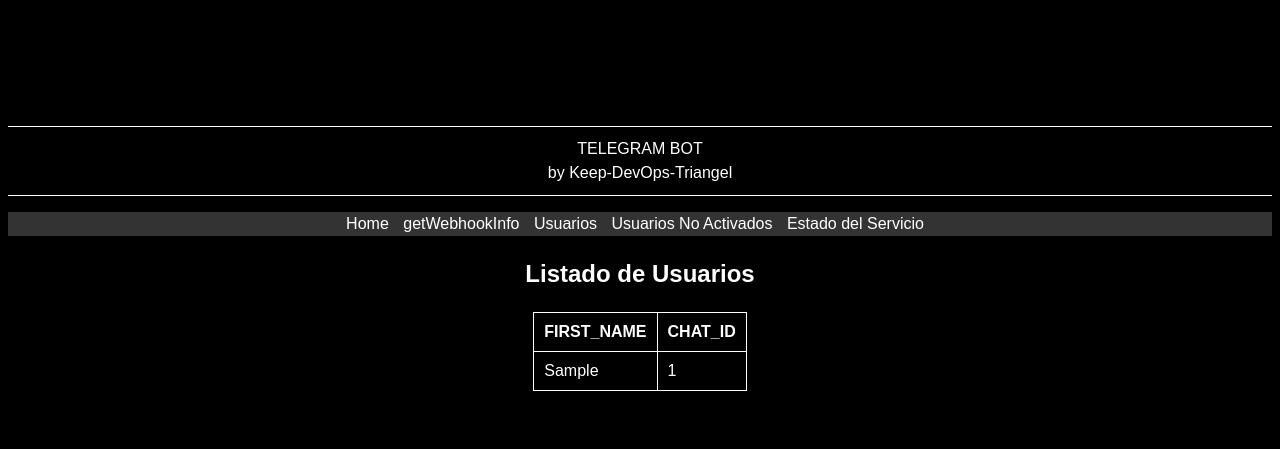
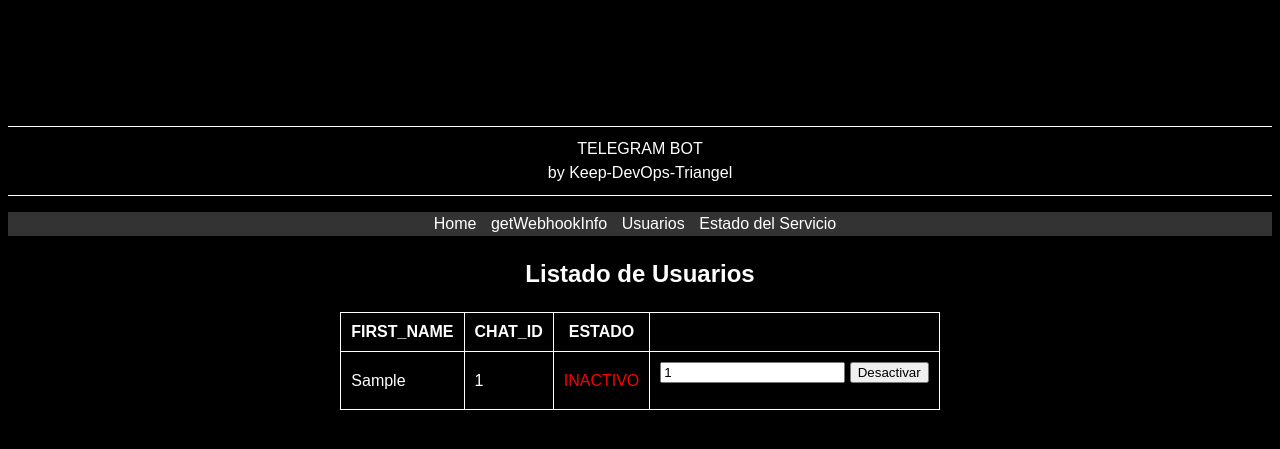
Before and after one commit to RafaTorices/bot-telegram-python, a Flask app: page /listado_usuarios in a window 1280 px wide. Shown: the top 449 px of the page. Run offline with Flask 3, Linux system fonts and the light colour scheme; tables that the repository leaves empty or names only in its code hold one stand-in row (values such as "Sample post").

Commit message:
activate users

```diff
--- a/src/app.py
+++ b/src/app.py
@@ -1,7 +1,7 @@
 
 from flask import Flask, request, render_template, url_for
 from application.servicio import Servicio
-from application.web import getWebhookInfo, listado_usuarios, estado_servicio, listado_usuarios_pendientes, activar_usuario
+from application.web import getWebhookInfo, listado_usuarios, estado_servicio, activar_usuario, desactivar_usuario
 
 app = Flask(__name__, template_folder='application/templates',
             static_folder='application/static')
@@ -29,14 +29,14 @@ def listado_usuarios_():
     return listado_usuarios()
 
 
-@app.route('/listado_usuarios_pendientes', methods=['GET'])
-def listado_usuarios_pendientes_():
-    return listado_usuarios_pendientes()
+@app.route('/activar_usuario', methods=['POST'])
+def activar_usuario_():
+    return activar_usuario(id)
 
 
-@app.route('/activar_usuario', methods=['POST'])
-def activar_usuario_():
-    return activar_usuario()
+@app.route('/desactivar_usuario', methods=['POST'])
+def desactivar_usuario_():
+    return desactivar_usuario(id)
 
 
 @app.route('/estado_servicio', methods=['POST', 'GET'])
@@ -48,8 +48,8 @@ if __name__ == "__main__":
     with app.test_request_context():
         home = url_for('index')
         listadousuarios = url_for('listado_usuarios_')
-        listadousuariospendientes = url_for('listado_usuarios_pendientes_')
         getwebhookinfo = url_for('getWebhookInfo_')
         estadoservicio = url_for('estado_servicio_')
         activarusuario = url_for('activar_usuario_')
+        desactivarusuario = url_for('desactivar_usuario_')
     app.run()
--- a/src/application/templates/home.html
+++ b/src/application/templates/home.html
@@ -22,7 +22,6 @@
         <li><a href="{{ url_for('index') }}">Home</a></li>
         <li><a href="{{ url_for('getWebhookInfo_') }}">getWebhookInfo</a></li>
         <li><a href="{{ url_for('listado_usuarios_') }}">Usuarios</a></li>
-        <li><a href="{{ url_for('listado_usuarios_pendientes_') }}">Usuarios No Activados</a></li>
         <li><a href="{{ url_for('estado_servicio_') }}">Estado del Servicio</a></li>
       </ul>
     </nav>
--- a/src/application/templates/listado_usuarios.html
+++ b/src/application/templates/listado_usuarios.html
@@ -10,6 +10,8 @@
         <tr>
           <th>FIRST_NAME</th>
           <th>CHAT_ID</th>
+          <th>ESTADO</th>
+          <th></th>
         </tr>
       </thead>
       <tbody>
@@ -21,6 +23,25 @@
           </td>
           <td>
             {{ usuario[1] }}
+          </td>
+          <td>
+            {% if (usuario[3] == 1) and (usuario[4] == 0) %}
+            <div style="color: green;">ACTIVO</div>
+            {% else %}
+            <div style="color: red;">INACTIVO</div>
+            {% endif %}
+          </td>
+          <td>
+            {% if (usuario[3] == 0) and (usuario[4] == 1) %}
+            <form action="{{ url_for('activar_usuario_') }}" method="post">
+              <input type="text" name="id" id="id" value="{{ usuario[0] }}">
+              <input type="submit" value="Activar">
+            </form>
+            {% else %}
+            <form action="{{ url_for('desactivar_usuario_') }}" method="post">
+              <input type="text" name="id" id="id" value="{{ usuario[0] }}">
+              <input type="submit" value="Desactivar">
+              {% endif %}
           </td>
         </tr>
         {% endfor %}
--- a/src/application/usuarios.py
+++ b/src/application/usuarios.py
@@ -66,21 +66,20 @@ class Usuario():
 
     def listadoUsuariosWeb(self):
         self.cursor = self.conexion.cursor()
-        self.sql = "SELECT id, chatid, first_name FROM usuarios ORDER BY id DESC"
+        self.sql = "SELECT id, chatid, first_name, autorizado, pendiente FROM usuarios ORDER BY id DESC"
         self.cursor.execute(self.sql)
         self.resultado = self.cursor.fetchall()
         return self.resultado
 
-    def listadoUsuariosPendientesWeb(self):
-        self.cursor = self.conexion.cursor()
-        self.sql = "SELECT id, chatid, first_name FROM usuarios WHERE pendiente = 1 ORDER BY id DESC"
-        self.cursor.execute(self.sql)
-        self.resultado = self.cursor.fetchall()
-        return self.resultado
-
-    def activarUsuario(self, id):
+    def activarUsuarioWeb(self, id):
         self.cursor = self.conexion.cursor()
         self.sql = "UPDATE usuarios SET autorizado = 1, pendiente = 0 WHERE id = "+id
+        self.cursor.execute(self.sql)
+        self.conexion.commit()
+
+    def desactivarUsuarioWeb(self, id):
+        self.cursor = self.conexion.cursor()
+        self.sql = "UPDATE usuarios SET autorizado = 0, pendiente = 1 WHERE id = "+id
         self.cursor.execute(self.sql)
         self.conexion.commit()
 
--- a/src/application/web.py
+++ b/src/application/web.py
@@ -21,19 +21,22 @@ def listado_usuarios():
     return render_template('listado_usuarios.html', usuarios=usuarios)
 
 
-def listado_usuarios_pendientes():
-    usuarios = Usuario()
-    usuarios = usuarios.listadoUsuariosPendientesWeb()
-    return render_template('listado_usuarios_pendientes.html', usuarios=usuarios)
-
-
 def activar_usuario():
     if request.method == 'POST':
         id = request.form['id']
         usuario = Usuario()
-        usuario.activarUsuario(id)
-        usuarios = usuario.listadoUsuariosPendientesWeb()
-        return render_template('listado_usuarios_pendientes.html', usuarios=usuarios)
+        usuario.activarUsuarioWeb(id)
+        usuarios = usuario.listadoUsuariosWeb()
+        return render_template('listado_usuarios.html', usuarios=usuarios)
+
+
+def desactivar_usuario():
+    if request.method == 'POST':
+        id = request.form['id']
+        usuario = Usuario()
+        usuario.desactivarUsuarioWeb(id)
+        usuarios = usuario.listadoUsuariosWeb()
+        return render_template('listado_usuarios.html', usuarios=usuarios)
 
 
 def estado_servicio():
```
Also changed, not shown: src/application/templates/listado_usuarios_pendientes.html (deleted, +0 -43 lines).
